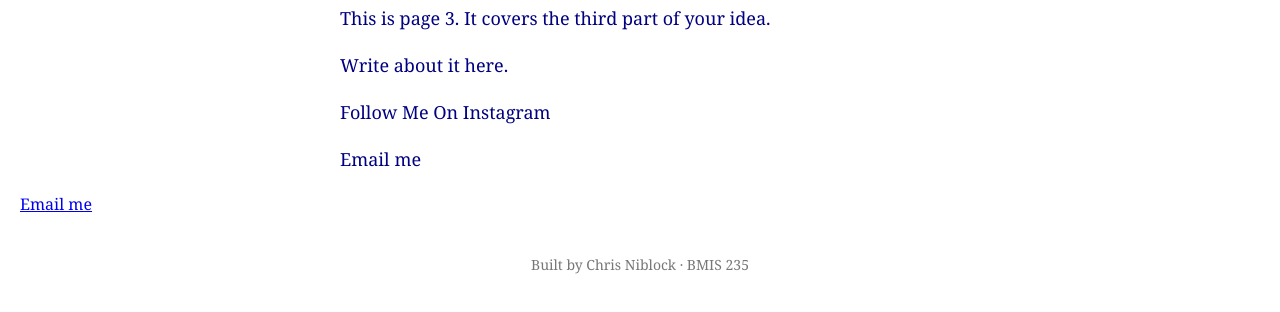
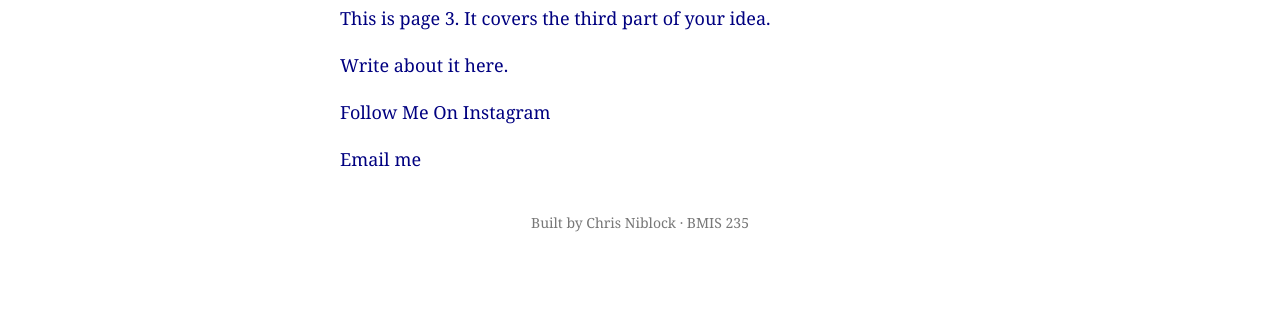
Before and after one commit to cniblock07/bmis235-html-3, a plain HTML site: page fishing.html in a window 1280 px wide. Shown: the part 190-502 px from the top of the page. Drawn offline with Linux system fonts and the light colour scheme.

Commit message:
Remove duplicate email link in fishing.html
Removed duplicate email link and fixed formatting.

```diff
--- a/fishing.html
+++ b/fishing.html
@@ -31,7 +31,7 @@
 <p>Write about it here.</p>
 <p href="https://www.instagram.com/chris.niblock/">Follow Me On Instagram</p>
 <p href="mailto:cniblock@zagmail.gonzaga.edu">Email me</p>
-  <a href="mailto:cniblock@zagmail.gonzaga.edu">Email me</a>
+
 
 <!-- Footer: fill in your name -->
 <footer>Built by Chris Niblock &middot; BMIS 235</footer>
```
